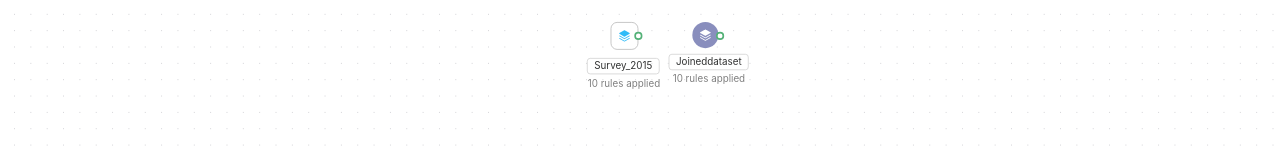
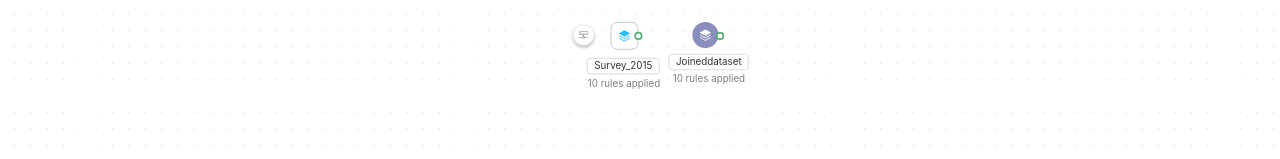
Before and after one commit to spacetag/embed-takehome, a React (Vite) app: page / in a window 1280 px wide. Shown: the top 159 px of the page. Built offline with nearby package versions, Linux system fonts and the light colour scheme.

Commit message:
Add DatabaseProvider to SoruceDatasetNode

```diff
--- a/src/nodes/SourceDatasetNode.tsx
+++ b/src/nodes/SourceDatasetNode.tsx
@@ -4,10 +4,14 @@ import { type SourceDatasetNode} from './types';
 import { PiStackFill } from 'react-icons/pi';
 import SourceHandle from './SourceHandle';
 import TargetHandle from './TargetHandle';
+import { DatabaseIndicator } from './DatabaseIndicator';
 
 export function SourceDatasetNode({ data }: NodeProps<SourceDatasetNode>): JSX.Element {
   return (
     <div style={{ height: '34px', width: '34px'}}>
+      <div style={{color: '#323333', fontSize: '12px', padding: '0px 8px', marginTop: '6px', position: 'absolute', top: '-3px', left: '-54px'}}>
+        <DatabaseIndicator databaseProvider={data.databaseProvider} />
+      </div>
       <div style={{ padding: '8px 8px', lineHeight: 0.7, border: '1px solid #BBBBBB', borderRadius: '8px', background: 'white', width: '16px' }}>
         <PiStackFill style={{ color: '#30BBF7' }} />
       </div>
```
